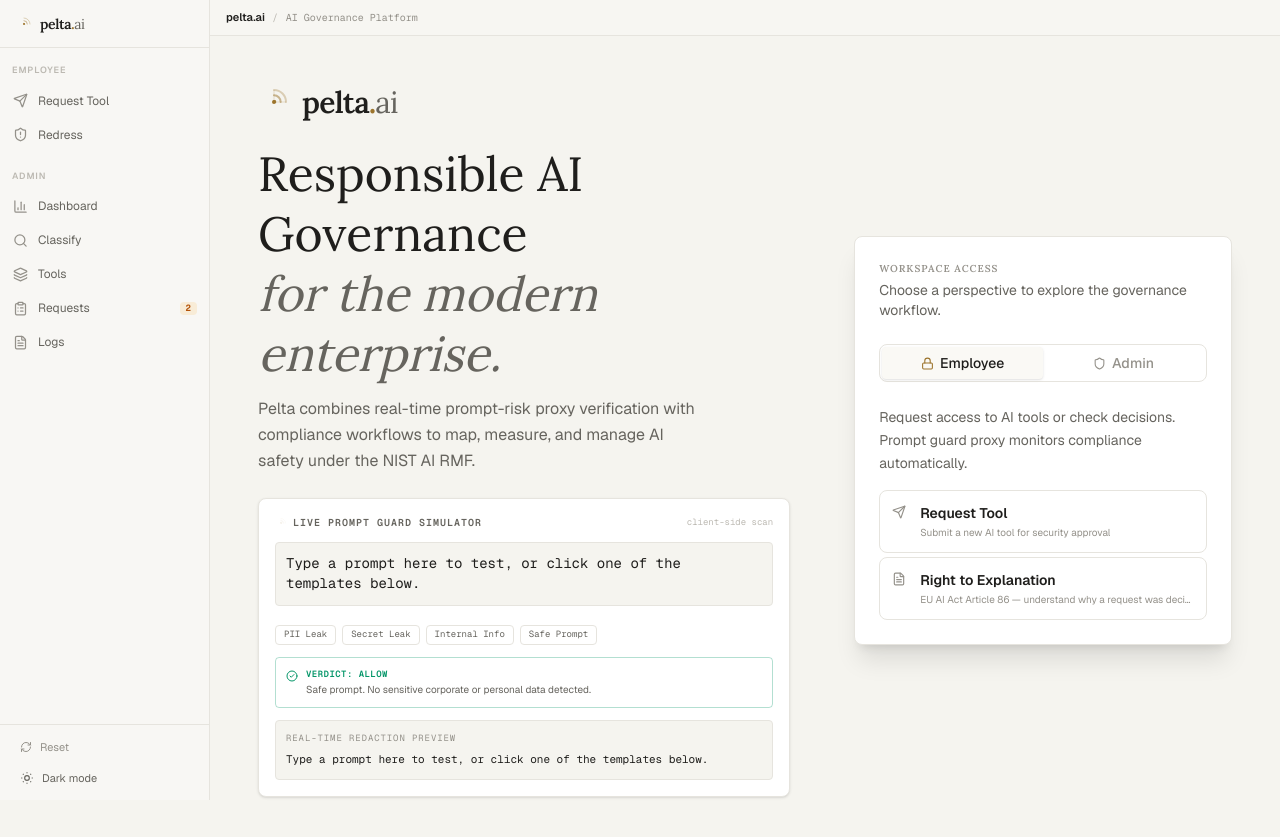
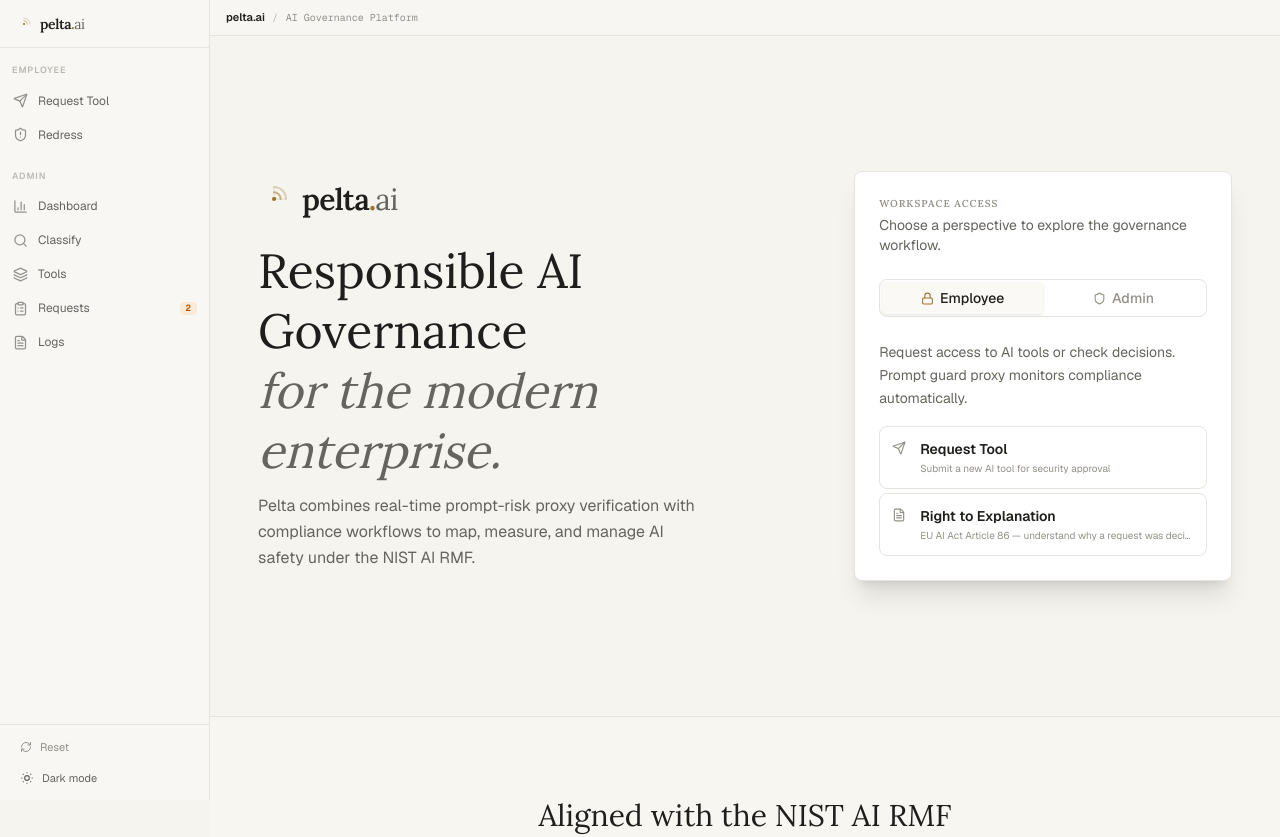
Before and after one commit to tanchinqian/pelta.ai, a Next.js app: page / in a window 1280 px wide. Shown: the top 837 px of the page. Built offline with nearby package versions, Linux system fonts and the light colour scheme.

Commit message:
feat: remove the live prompt guard simulator sandbox from the landing page

```diff
--- a/app/page.tsx
+++ b/app/page.tsx
@@ -1,8 +1,8 @@
 'use client';
 
-import { useState, useMemo } from 'react';
+import { useState } from 'react';
 import Link from 'next/link';
-import { Shield, Lock, FileText, BarChart3, Users, AlertTriangle, CheckCircle2, XCircle, ChevronRight, Activity, ShieldCheck, Cpu, Database, ArrowRight, BookOpen, Scale, Globe, Eye, Send, Search, Layers } from 'lucide-react';
+import { Shield, Lock, FileText, BarChart3, Users, ChevronRight, Activity, ShieldCheck, Cpu, Database, ArrowRight, BookOpen, Scale, Globe, Eye, Send, Search, Layers } from 'lucide-react';
 import { motion } from 'framer-motion';
 import RadarIcon from '@/components/RadarIcon';
 
@@ -30,138 +30,9 @@
   },
 };
 
-const DEMO_TEMPLATES = [
-  {
-    label: 'PII Leak',
-    text: 'Send offsite contact list: name, email alice@company.com, and phone +1-555-0188.',
-    category: 'PII'
-  },
-  {
-    label: 'Secret Leak',
-    text: 'Draft python script connecting with apiKey sk-live-99a8b7c6d5e4.',
-    category: 'Credentials'
-  },
-  {
-    label: 'Internal Info',
-    text: 'Summarise Q3 budget: $1.2M revenue with confidential internal salary details.',
-    category: 'Business'
-  },
-  {
-    label: 'Safe Prompt',
-    text: 'Draft a friendly thank-you email to our project partner for their hard work.',
-    category: 'Safe'
-  }
-];
-
 export default function LandingPage() {
   const [view, setView] = useState<'employee' | 'admin'>('employee');
-  const [prompt, setPrompt] = useState('Type a prompt here to test, or click one of the templates below.');
   const active = views[view];
-
-  // Live client-side prompt scanner
-  const scanResult = useMemo(() => {
-    const hits: { text: string; label: string; severity: 'high' | 'medium' }[] = [];
-
-    // 1. Email check
-    const emailRegex = /[A-Za-z0-9._%+-]+@[A-Za-z0-9.-]+\.[A-Za-z]{2,}/g;
-    const emails = prompt.match(emailRegex);
-    if (emails) {
-      emails.forEach(e => hits.push({ text: e, label: 'Email Address', severity: 'high' }));
-    }
-
-    // 2. Phone check
-    const phoneRegex = /\+?\d{1,3}[-.\s]?\(?\d{3}\)?[-.\s]?\d{3}[-.\s]?\d{4}/g;
-    const phones = prompt.match(phoneRegex);
-    if (phones) {
-      phones.forEach(p => {
-        if (p.replace(/\D/g, '').length >= 7) {
-          hits.push({ text: p, label: 'Phone Number', severity: 'high' });
-        }
-      });
-    }
-
-    // 3. API Key check
-    const keyRegex = /(?:sk-|api[-_]?key|secret)[-_]?[A-Za-z0-9]{12,}/gi;
-    const keys = prompt.match(keyRegex);
-    if (keys) {
-      keys.forEach(k => hits.push({ text: k, label: 'API Credentials', severity: 'high' }));
-    }
-
-    // 4. Keywords check
-    const keywords = ['confidential', 'salary', 'budget', 'internal', 'nda', 'proprietary'];
-    const lower = prompt.toLowerCase();
-    keywords.forEach(kw => {
-      if (lower.includes(kw)) {
-        const regex = new RegExp(`\\b${kw}\\b`, 'gi');
-        const matches = prompt.match(regex);
-        if (matches) {
-          matches.forEach(m => {
-            if (!hits.some(h => h.text.toLowerCase() === m.toLowerCase())) {
-              hits.push({ text: m, label: 'Confidential Business Info', severity: 'medium' });
-            }
-          });
-        }
-      }
-    });
-
-    const hasHigh = hits.some(h => h.severity === 'high');
-    const hasMed = hits.some(h => h.severity === 'medium');
-
-    let verdict: 'allow' | 'flag' | 'block' = 'allow';
-    let risk: 'none' | 'medium' | 'high' = 'none';
-    let reason = 'Safe prompt. No sensitive corporate or personal data detected.';
-
-    if (hasHigh) {
-      verdict = 'block';
-      risk = 'high';
-      reason = `Blocked: High-risk ${hits.filter(h => h.severity === 'high')[0]?.label || 'PII'} leakage detected.`;
-    } else if (hasMed) {
-      verdict = 'flag';
-      risk = 'medium';
-      reason = 'Warning: Contains internal business-sensitive keywords. Recommended review.';
-    }
-
-    return { hits, verdict, risk, reason };
-  }, [prompt]);
-
-  // Renderer for live highlighted preview
-  const renderHighlighted = useMemo(() => {
-    if (!prompt) return <span className="text-text-muted">Type something above...</span>;
-    if (scanResult.hits.length === 0) return <span>{prompt}</span>;
-
-    const sortedHits = [...scanResult.hits].sort((a, b) => b.text.length - a.text.length);
-    const escaped = sortedHits.map(h => h.text.replace(/[-\/\\^$*+?.()|[\]{}]/g, '\\$&'));
-    const unique = Array.from(new Set(escaped));
-    if (unique.length === 0) return <span>{prompt}</span>;
-
-    const regex = new RegExp(`(${unique.join('|')})`, 'gi');
-    const parts = prompt.split(regex);
-
-    return (
-      <>
-        {parts.map((part, i) => {
-          const hit = sortedHits.find(h => h.text.toLowerCase() === part.toLowerCase());
-          if (hit) {
-            const isHigh = hit.severity === 'high';
-            return (
-              <span
-                key={i}
-                className={`px-1 py-0.5 rounded font-medium text-[11px] font-mono mx-0.5 cursor-help ${
-                  isHigh
-                    ? 'bg-risk-high-bg text-risk-high border border-risk-high/30'
-                    : 'bg-risk-medium-bg text-risk-medium border border-risk-medium/30'
-                }`}
-                title={hit.label}
-              >
-                {part}
-              </span>
-            );
-          }
-          return <span key={i}>{part}</span>;
-        })}
-      </>
-    );
-  }, [prompt, scanResult.hits]);
 
   return (
     <div className="flex-1 flex flex-col bg-background text-text-primary overflow-y-auto overflow-x-hidden">
@@ -191,63 +62,6 @@
             <p className="text-sm md:text-base text-text-secondary leading-relaxed max-w-md">
               Pelta combines real-time prompt-risk proxy verification with compliance workflows to map, measure, and manage AI safety under the NIST AI RMF.
             </p>
-          </div>
-
-          {/* Dynamic Sandbox Widget */}
-          <div className="panel p-4 space-y-3 border border-border/80 bg-surface/50 rounded-lg shadow-sm backdrop-blur-sm">
-            <div className="flex items-center justify-between">
-              <span className="text-[10px] font-mono uppercase tracking-widest text-text-secondary font-semibold flex items-center gap-1.5">
-                <RadarIcon size={12} className="text-accent animate-radar-pulse" /> Live Prompt Guard Simulator
-              </span>
-              <span className="text-[9px] font-mono text-text-muted">client-side scan</span>
-            </div>
-
-            <textarea
-              className="w-full bg-background border border-border rounded p-2.5 text-sm text-text-primary placeholder:text-text-muted focus:outline-none focus:border-accent transition-colors resize-none h-16 font-mono"
-              value={prompt}
-              onChange={(e) => setPrompt(e.target.value)}
-              placeholder="Type or paste any text to test local detection..."
-            />
-
-            {/* Template Chips */}
-            <div className="flex flex-wrap gap-1.5">
-              {DEMO_TEMPLATES.map((tmpl) => (
-                <button
-                  key={tmpl.label}
-                  onClick={() => setPrompt(tmpl.text)}
-                  className="text-[9px] font-mono px-2 py-0.5 rounded border border-border hover:border-accent/40 bg-surface text-text-secondary hover:text-text-primary transition-colors cursor-pointer"
-                >
-                  {tmpl.label}
-                </button>
-              ))}
-            </div>
-
-            {/* Live Verdict Banner */}
-            <div className={`p-2.5 rounded border text-[11px] flex items-start gap-2 ${
-              scanResult.verdict === 'block' ? 'bg-risk-high-bg text-risk-high border-risk-high/30' :
-              scanResult.verdict === 'flag' ? 'bg-risk-medium-bg text-risk-medium border-risk-medium/30' :
-              'bg-risk-low-bg text-risk-low border-risk-low/30'
-            }`}>
-              <span className="mt-0.5 shrink-0">
-                {scanResult.verdict === 'block' ? <XCircle size={12} /> :
-                 scanResult.verdict === 'flag' ? <AlertTriangle size={12} /> :
-                 <CheckCircle2 size={12} />}
-              </span>
-              <div className="min-w-0 flex-1">
-                <p className="font-semibold uppercase tracking-wider text-[9px] font-mono">
-                  VERDICT: {scanResult.verdict}
-                </p>
-                <p className="mt-0.5 leading-snug text-[10px] text-text-secondary">
-                  {scanResult.reason}
-                </p>
-              </div>
-            </div>
-
-            {/* Live Preview Highlighter */}
-            <div className="p-2.5 bg-background border border-border rounded text-[11px] font-mono leading-relaxed break-all max-h-24 overflow-y-auto">
-              <p className="text-[9px] text-text-tertiary uppercase tracking-widest mb-1.5">Real-time Redaction Preview</p>
-              {renderHighlighted}
-            </div>
           </div>
         </motion.div>
 
```
